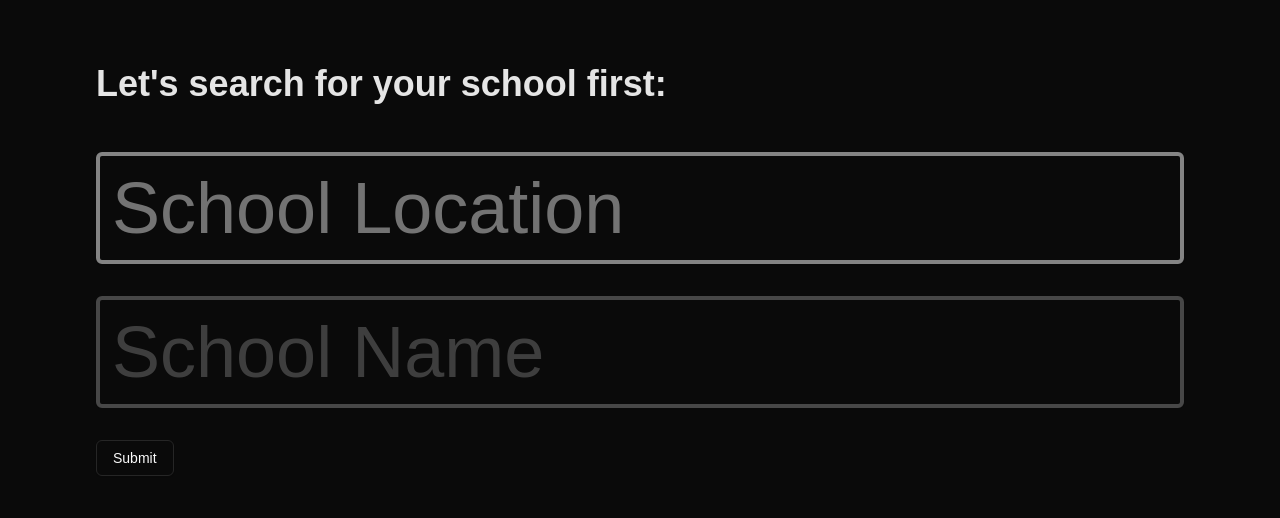
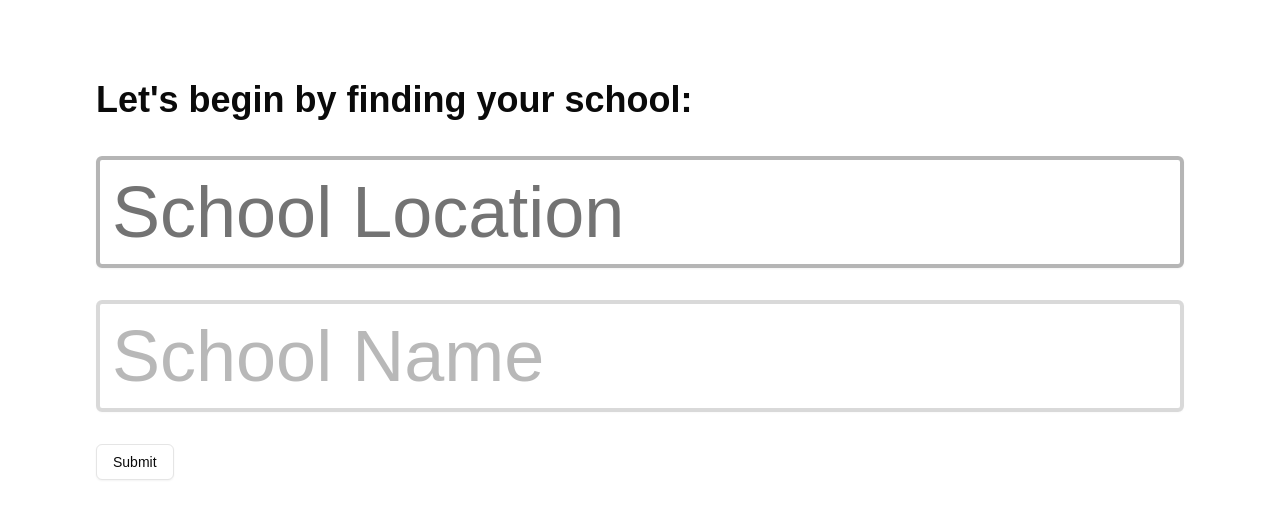
Before and after one commit to johnjohnpenafiel/Wealtool, a Next.js app in the folder client/: page /form in a window 1280 px wide. Shown: the top 518 px of the page. Built offline with nearby package versions, Linux system fonts and the light colour scheme.

Commit message:
ADD: Validation to the state input

```diff
--- a/client/app/form/components/SchoolForm.tsx
+++ b/client/app/form/components/SchoolForm.tsx
@@ -1,6 +1,6 @@
 "use client";
 
-import React from "react";
+import React, { useState, useRef } from "react";
 
 import { zodResolver } from "@hookform/resolvers/zod";
 import { useForm } from "react-hook-form";
@@ -14,18 +14,25 @@ import {
 } from "@/components/ui/form";
 import { Button } from "@/components/ui/button";
 import { Input } from "@/components/ui/input";
+import SuggestStates from "@/components/SuggestStates";
+import { states } from "@/lib/data/states";
 
+// Form Schema
 const formSchema = z.object({
   state: z
     .string()
-    .min(4, { message: "State must be at least 4 characters" })
-    .max(12, { message: "State must be less than 12 characters" }),
+    .refine((val) => states.some((state) => state.name === val), {
+      message: "Please enter a valid state",
+    }),
   school: z
     .string()
     .max(50, { message: "College must be less than 50 characters" }),
 });
 
+// School Form
 const SchoolForm = () => {
+  const [searchTerm, setSearchTerm] = useState("");
+  const schoolInputRef = useRef<HTMLInputElement>(null);
   const form = useForm<z.infer<typeof formSchema>>({
     resolver: zodResolver(formSchema),
     defaultValues: {
@@ -33,14 +40,22 @@ const SchoolForm = () => {
       school: "",
     },
   });
+  // Handle State Selection
+  const handleStateSelect = (stateName: string) => {
+    form.setValue("state", stateName);
+    setSearchTerm(""); // Clear search term to hide dropdown
+    // Focus the school input after state selection
+    if (schoolInputRef.current) {
+      schoolInputRef.current.focus();
+    }
+  };
 
-  //  If the state is less than 4 characters, the school input is disabled
-  const stateValue = form.watch("state");
+  // Check if state field is valid
+  const stateFieldState = form.getFieldState("state");
+  const isStateValid = !stateFieldState.invalid && stateFieldState.isDirty;
 
-  // 2. Define a submit handler.
   function onSubmit(values: z.infer<typeof formSchema>) {
     // Do something with the form values.
-    // ✅ This will be type-safe and validated.
     console.log(values);
   }
   return (
@@ -49,22 +64,36 @@ const SchoolForm = () => {
         onSubmit={form.handleSubmit(onSubmit)}
         className="space-y-8 w-full h-full px-10 py-6 md:px-24 md:py-6"
       >
+        {/* State Input */}
         <FormField
           control={form.control}
           name="state"
           render={({ field }) => (
-            <FormItem>
+            <FormItem className="relative">
               <FormControl>
                 <Input
+                  autoComplete="off"
                   placeholder="School Location"
                   {...field}
+                  onChange={(e) => {
+                    setSearchTerm(e.target.value);
+                    field.onChange(e);
+                  }}
                   className="h-16 md:h-28 text-2xl md:text-7xl md:placeholder:text-7xl border-4 border-neutral-400/80 placeholder:text-neutral-500"
                 />
               </FormControl>
               <FormMessage />
+              {/* Suggest States */}
+              {searchTerm.length > 0 && (
+                <SuggestStates
+                  searchTerm={searchTerm}
+                  onStateSelect={handleStateSelect}
+                />
+              )}
             </FormItem>
           )}
         />
+        {/* School Input */}
         <FormField
           control={form.control}
           name="school"
@@ -72,10 +101,12 @@ const SchoolForm = () => {
             <FormItem>
               <FormControl>
                 <Input
+                  autoComplete="off"
                   placeholder="School Name"
                   {...field}
+                  ref={schoolInputRef}
+                  disabled={!isStateValid}
                   className="h-16 md:h-28 text-2xl md:text-7xl md:placeholder:text-7xl border-4 border-neutral-400/80 placeholder:text-neutral-500"
-                  disabled={!stateValue || stateValue.length < 4}
                 />
               </FormControl>
               <FormMessage />
--- a/client/app/form/page.tsx
+++ b/client/app/form/page.tsx
@@ -4,8 +4,8 @@ import SchoolForm from "./components/SchoolForm";
 const page = () => {
   return (
     <div className="flex flex-col items-center justify-center h-screen py-10">
-      <h1 className="w-full text-2xl md:text-4xl font-bold px-10 md:px-24 py-6 dark:text-neutral-200 text-neutral-500">
-        Let's search for your school first:
+      <h1 className="w-full text-2xl md:text-4xl font-bold px-10 md:px-24 pt-10 pb-3 dark:text-neutral-200 text-neutr-500">
+        Let's begin by finding your school:
       </h1>
       <SchoolForm />
     </div>
--- a/client/app/layout.tsx
+++ b/client/app/layout.tsx
@@ -24,7 +24,7 @@ export default function RootLayout({
   children: React.ReactNode;
 }>) {
   return (
-    <html lang="en" className="dark">
+    <html lang="en" className="">
       <body
         className={`${geistSans.variable} ${geistMono.variable} antialiased`}
       >
--- /dev/null
+++ b/client/components/SuggestStates.tsx
@@ -0,0 +1,83 @@
+"use client";
+
+import React, { useState, useEffect } from "react";
+import { states } from "@/lib/data/states";
+
+interface SuggestStatesProps {
+  searchTerm: string;
+  onStateSelect: (stateName: string) => void;
+}
+
+const SuggestStates = ({ searchTerm, onStateSelect }: SuggestStatesProps) => {
+  const [selectedIndex, setSelectedIndex] = useState(0);
+  const [isKeyboardNav, setIsKeyboardNav] = useState(false);
+
+  const filteredStates = states.filter((state) =>
+    state.name.toLowerCase().includes(searchTerm.toLowerCase())
+  );
+
+  const limitedStates = filteredStates.slice(0, 8);
+
+  useEffect(() => {
+    const handleKeyDown = (e: KeyboardEvent) => {
+      if (!limitedStates.length) return;
+
+      switch (e.key) {
+        case "ArrowDown":
+          e.preventDefault();
+          setIsKeyboardNav(true);
+          setSelectedIndex((prev) =>
+            prev < limitedStates.length - 1 ? prev + 1 : prev
+          );
+          break;
+        case "ArrowUp":
+          e.preventDefault();
+          setIsKeyboardNav(true);
+          setSelectedIndex((prev) => (prev > 0 ? prev - 1 : prev));
+          break;
+        case "Enter":
+          e.preventDefault();
+          onStateSelect(limitedStates[selectedIndex].name);
+          break;
+      }
+    };
+
+    document.addEventListener("keydown", handleKeyDown);
+    return () => document.removeEventListener("keydown", handleKeyDown);
+  }, [limitedStates, selectedIndex, onStateSelect]);
+
+  return (
+    <ul
+      className={`absolute w-full z-10 bg-background rounded-md border-neutral-400/80 max-h-[600px] overflow-y-auto`}
+    >
+      {limitedStates.map((state, index) => (
+        <li
+          className={`h-16 md:h-28 text-2xl md:text-7xl px-4 py-5 cursor-pointer border-b last:border-b-0 ${
+            index === selectedIndex ? "bg-neutral-300/20" : ""
+          }`}
+          key={state.code}
+          onClick={() => onStateSelect(state.name)}
+          onMouseEnter={() => {
+            setIsKeyboardNav(false);
+            setSelectedIndex(index);
+          }}
+          onMouseMove={() => {
+            if (isKeyboardNav) {
+              setIsKeyboardNav(false);
+              setSelectedIndex(index);
+            }
+          }}
+        >
+          {state.name}
+        </li>
+      ))}
+    </ul>
+  );
+};
+
+export default SuggestStates;
+
+// 1. Filter the states based on the search term
+// 2. Limit the number of states to 8
+// 3. Map the states to a list of li elements
+// 4. Return the list of li elements
--- a/client/package.json
+++ b/client/package.json
@@ -13,9 +13,6 @@
     "@radix-ui/react-label": "^2.1.2",
     "@radix-ui/react-slot": "^1.1.2",
     "class-variance-authority": "^0.7.1",
-    "clsx": "^2.1.1",
-    "cmdk": "^1.0.4",
-    "lucide-react": "^0.475.0",
     "next": "15.1.7",
     "react": "^19.0.0",
     "react-dom": "^19.0.0",
```
Also changed, not shown: 1 other file (tests, documents, lock files or other folders).
